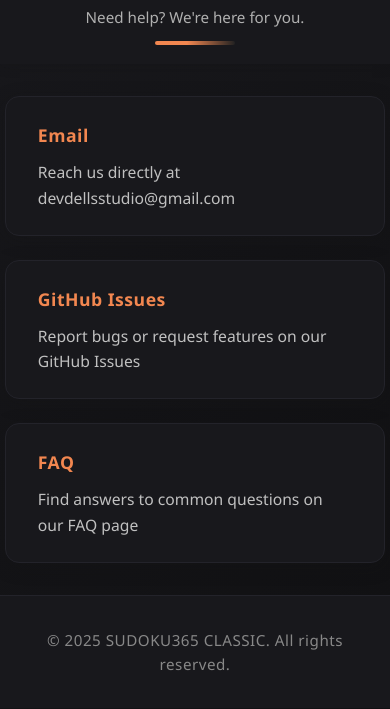
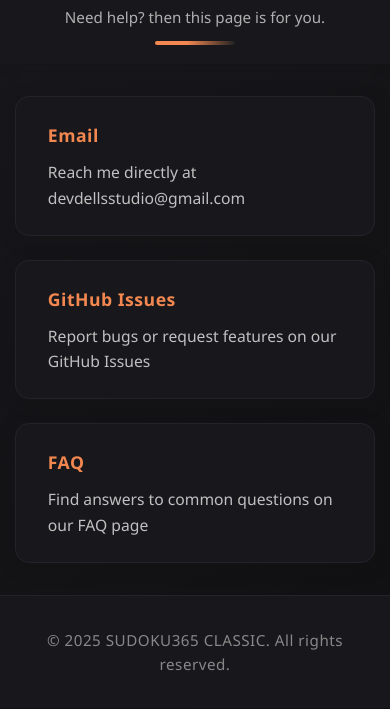
Before and after one commit to Filipll97/sudoku365classic-support, a plain HTML site: page index.html in a window 390 px wide. Shown: the part 89-798 px from the top of the page. Drawn offline with Linux system fonts and the light colour scheme.

Commit message:
improved mobile formatting

```diff
--- a/css/index.css
+++ b/css/index.css
@@ -135,6 +135,10 @@
     font-size: 0.95rem;
   }
 
+  .contact-card {
+    margin: 0 10px;
+  }
+
   .contact-card h2 {
     font-size: 1.1rem;
   }
--- a/faq/css/faq.css
+++ b/faq/css/faq.css
@@ -167,6 +167,10 @@
     font-size: 0.95rem;
   }
 
+  .faq-item {
+    margin: 0 10px;
+  }
+
   .faq-item h2 {
     font-size: 1.05rem;
   }
--- a/index.html
+++ b/index.html
@@ -11,7 +11,7 @@
 <body>
   <header>
     <h1>Sudoku365 Classic Support</h1>
-    <p>Need help? We're here for you.</p>
+    <p>Need help? then this page is for you.</p>
     <div class="header-divider"></div>
   </header>
 
@@ -19,7 +19,7 @@
     <a href="mailto:devdellsstudio@gmail.com" style="text-decoration:none;">
       <div class="contact-card">
         <h2>Email</h2>
-        <p>Reach us directly at devdellsstudio@gmail.com</p>
+        <p>Reach me directly at devdellsstudio@gmail.com</p>
       </div>
     </a>
 
```
